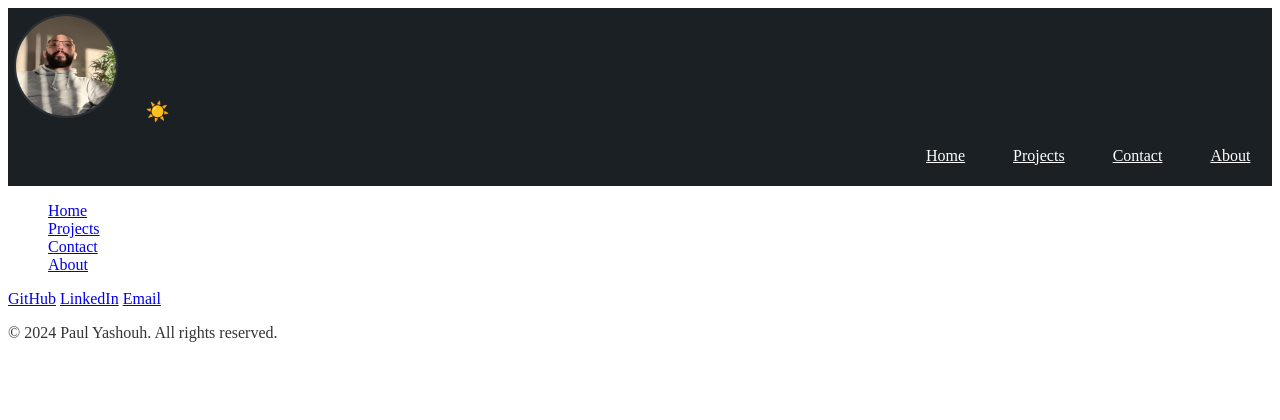
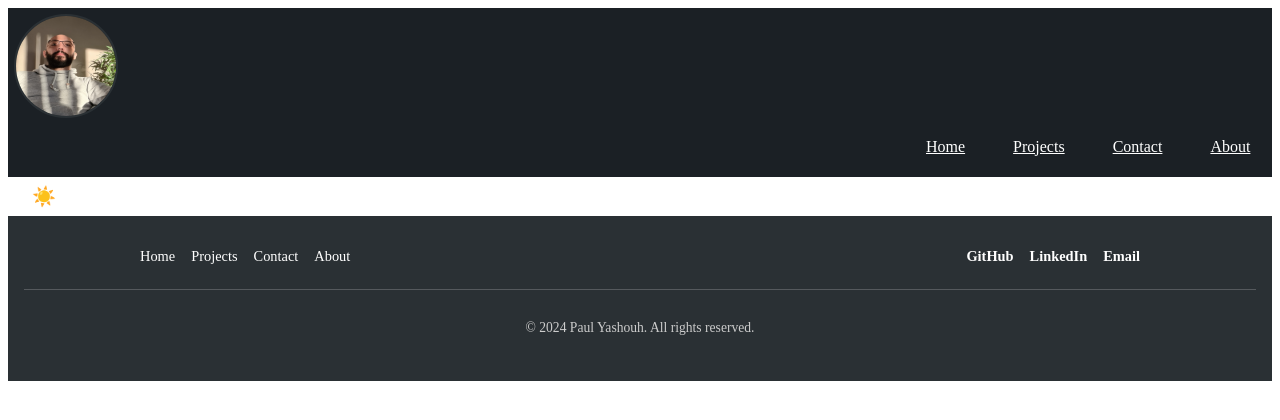
Before and after one commit to payamaya/payamaya.github.io, a Jekyll site: the page built from projects/task-manager.md, in a window 1280 px wide. Shown: the top 420 px of the page. Built offline with Jekyll 4.4.1, drawn with Linux system fonts in a browser that asks for light colours.

Commit message:
adding a style for the footer

```diff
--- a/_data/projects.yml
+++ b/_data/projects.yml
@@ -3,9 +3,9 @@
   url: '/projects/task-manager'
   tags: ['react', 'firebase']
 
-- name: '.NET API'
+- name: 'Fransons Snickeri'
   description: 'RESTful API for e-commerce'
-  url: '/projects/dotnet-api'
+  url: 'https://fransonssnickeri.se'
   tags: ['c#', '.net']
 
 - name: 'La bambi'
--- a/_includes/header.html
+++ b/_includes/header.html
@@ -6,10 +6,6 @@
 
     <!-- Hamburger Button -->
     <button class="hamburger" id="hamburger">☰</button>
-    <button class="theme-toggle" id="themeToggle">
-      <span class="light-icon">☀️</span>
-      <span class="dark-icon" style="display:none;">🌙</span>
-    </button>
     <!-- Navigation Menu -->
     <ul id="nav-menu">
       {% for item in site.data.navigation.main %}
--- a/_layouts/default.html
+++ b/_layouts/default.html
@@ -6,10 +6,15 @@
   {% if page.css %}
   <link rel="stylesheet" href="{{ page.css | relative_url }}">
   {% endif %}
+  <link rel="stylesheet" href="{{ '/assets/css/footer.css' | relative_url }}">
 </head>
 
 <body>
   {% include header.html %}
+  <button class="theme-toggle" id="themeToggle">
+    <span class="light-icon">☀️</span>
+    <span class="dark-icon" style="display:none;">🌙</span>
+  </button>
   <main>
     {{ content }}
   </main>
--- /dev/null
+++ b/assets/css/footer.css
@@ -0,0 +1,79 @@
+/* assets/css/footer.css */
+
+.site-footer {
+  background-color: var(--primary-color);
+  color: #ffffff;
+  padding: 2rem 1rem;
+  text-align: center;
+  font-size: 0.9rem;
+}
+
+.footer-content {
+  display: flex;
+  justify-content: space-between;
+  align-items: center;
+  flex-wrap: wrap;
+  gap: 1rem;
+  max-width: 1000px;
+  margin: 0 auto;
+}
+
+.footer-menu {
+  display: flex;
+  gap: 1rem;
+  padding: 0;
+  margin: 0;
+}
+
+.footer-menu li {
+  list-style: none;
+}
+
+.footer-menu a {
+  color: #ffffff;
+  text-decoration: none;
+  transition: color 0.3s ease;
+}
+
+.footer-menu a:hover {
+  color: #60a5fa;
+}
+
+.footer-social {
+  display: flex;
+  gap: 1rem;
+}
+
+.footer-social .social-link {
+  color: #ffffff;
+  text-decoration: none;
+  font-weight: 600;
+}
+
+.footer-social .social-link:hover {
+  color: #60a5fa;
+}
+
+.footer-bottom {
+  margin-top: 1.5rem;
+  border-top: 1px solid rgba(255, 255, 255, 0.2);
+  padding-top: 1rem;
+  font-size: 0.85rem;
+  color: #ccc;
+}
+
+/* Dark mode support */
+[data-theme='dark'] .site-footer {
+  background-color: #1a1a1a;
+  color: #f3f4f6;
+}
+
+[data-theme='dark'] .footer-menu a,
+[data-theme='dark'] .footer-social .social-link {
+  color: #f3f4f6;
+}
+
+[data-theme='dark'] .footer-menu a:hover,
+[data-theme='dark'] .footer-social .social-link:hover {
+  color: #60a5fa;
+}
--- a/assets/css/projects.css
+++ b/assets/css/projects.css
@@ -29,8 +29,8 @@
 
 .project-card img {
   display: flex;
-  /* width: auto; */
-  /* height: 200px; */
+  width: 100%;
+  height: 150px;
   border-radius: 8px;
   margin-bottom: 1rem;
   justify-content: center;
```
Also changed, not shown: footer.md (added, +10 -0 lines).
